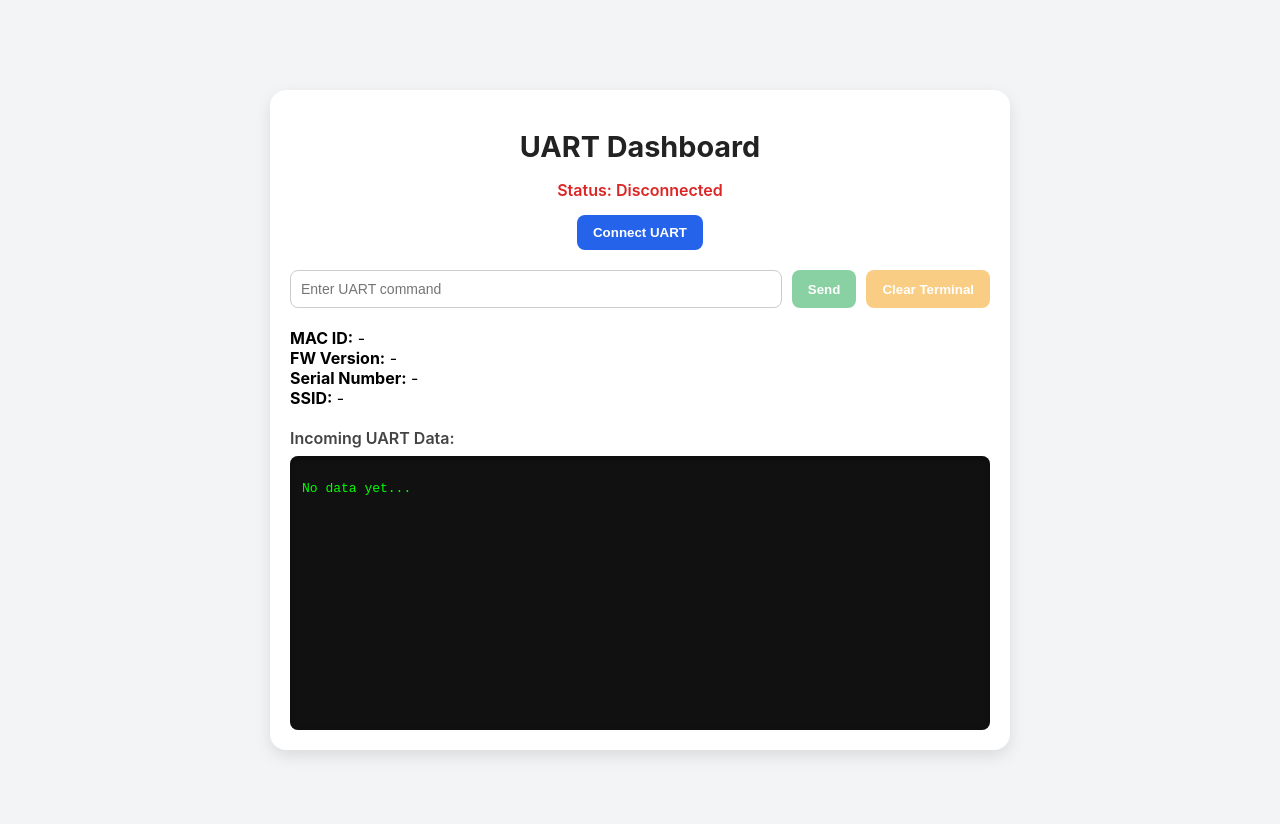
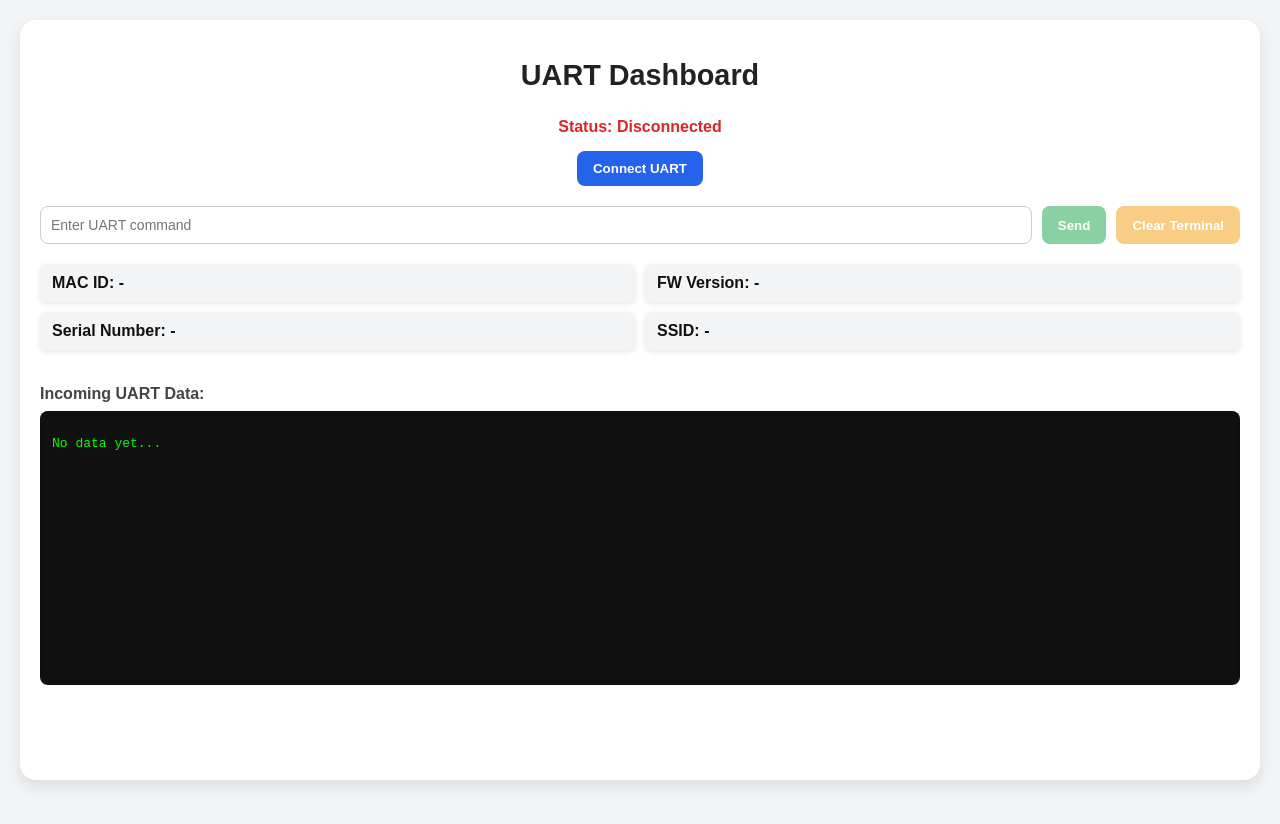
Before and after one commit to siddhiGvc2/Kwikay_Uart_Monitor, a React (Create React App) app: page / in a window 1280 px wide. Shown: the top 824 px of the page. After the commit the page ends 800 px from the top, so only its background shows below. Built offline with nearby package versions, Linux system fonts and the light colour scheme.

Commit message:
ui modified

```diff
--- a/src/App.css
+++ b/src/App.css
@@ -1,21 +1,53 @@
 /* Layout */
+/* Full-screen layout */
+html, body, #root {
+  height: 100%;
+  margin: 0;
+  padding: 0;
+  font-family: "Arial", sans-serif;
+  background-color: #f3f4f6;
+}
+
 .container {
-  min-height: 100vh;
-  display: flex;
-  align-items: center;
-  justify-content: center;
-  background: #f3f4f6;
+   display: flex;
+  flex-direction: column;
+  height: 100%;
+  width: 100%;
   padding: 20px;
+  box-sizing: border-box;
 }
 
 .card {
   background: white;
   border-radius: 16px;
   padding: 20px;
-  max-width: 700px;
-  width: 100%;
+  flex: 1;
+  display: flex;
+  flex-direction: column;
   box-shadow: 0px 6px 16px rgba(0, 0, 0, 0.1);
+  overflow: hidden; /* terminal scroll works */
 }
+
+
+/* Device info cards */
+.info-cards {
+  display: flex;
+  flex-wrap: wrap;
+  gap: 10px;
+  margin-bottom: 15px;
+}
+
+.info-card {
+  flex: 1 1 45%;
+  background-color: #f3f4f6;
+  padding: 10px 12px;
+  border-radius: 8px;
+  font-weight: 600;
+  color: #111;
+  box-shadow: 0px 2px 6px rgba(0, 0, 0, 0.1);
+}
+
+
 
 /* Headings */
 .title {
```
